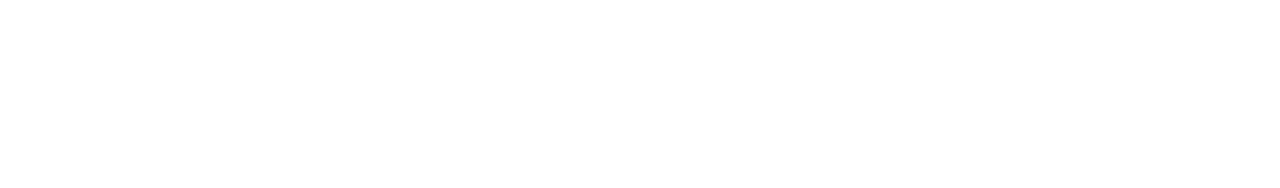
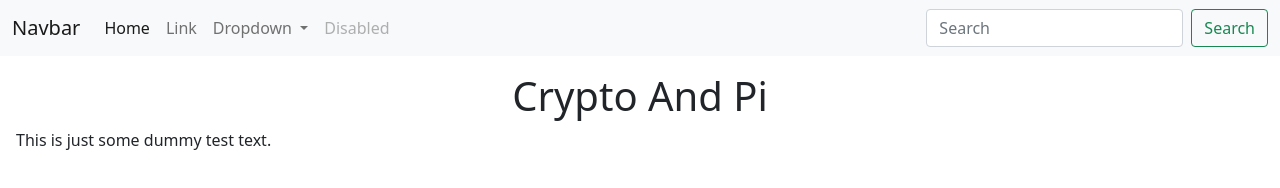
Before and after one commit to Grantrocks/CryptoAndPi, a plain HTML site: page index.html in a window 1280 px wide. Drawn offline with Linux system fonts and the light colour scheme.

Commit message:
added some more stuff

```diff
--- a/index.html
+++ b/index.html
@@ -2,6 +2,51 @@
 <html>
   <head>
     <title>Crypto And Pi - The Best Crypto Faucet</title>
-    <link type="stylesheet" href="/bootstrap/bootstrap.min.js">
+    <link rel="stylesheet" href="/bootstrap/css/bootstrap.min.css">
+    <link rel="stylesheet" href="/resources/css/main.css">
   </head>
+  <body>
+    <nav class="navbar navbar-expand-lg navbar-light bg-light">
+    <div class="container-fluid">
+      <a class="navbar-brand" href="#">Navbar</a>
+      <button class="navbar-toggler" type="button" data-bs-toggle="collapse" data-bs-target="#navbarSupportedContent" aria-controls="navbarSupportedContent" aria-expanded="false" aria-label="Toggle navigation">
+        <span class="navbar-toggler-icon"></span>
+      </button>
+      <div class="collapse navbar-collapse" id="navbarSupportedContent">
+        <ul class="navbar-nav me-auto mb-2 mb-lg-0">
+          <li class="nav-item">
+            <a class="nav-link active" aria-current="page" href="#">Home</a>
+          </li>
+          <li class="nav-item">
+            <a class="nav-link" href="#">Link</a>
+          </li>
+          <li class="nav-item dropdown">
+            <a class="nav-link dropdown-toggle" href="#" id="navbarDropdown" role="button" data-bs-toggle="dropdown" aria-expanded="false">
+              Dropdown
+            </a>
+            <ul class="dropdown-menu" aria-labelledby="navbarDropdown">
+              <li><a class="dropdown-item" href="#">Action</a></li>
+              <li><a class="dropdown-item" href="#">Another action</a></li>
+              <li><hr class="dropdown-divider"></li>
+              <li><a class="dropdown-item" href="#">Something else here</a></li>
+            </ul>
+          </li>
+          <li class="nav-item">
+            <a class="nav-link disabled" href="#" tabindex="-1" aria-disabled="true">Disabled</a>
+          </li>
+        </ul>
+        <form class="d-flex">
+          <input class="form-control me-2" type="search" placeholder="Search" aria-label="Search">
+          <button class="btn btn-outline-success" type="submit">Search</button>
+        </form>
+      </div>
+    </div>
+  </nav>
+  <div class="main-content">
+  <h1 class="text-center">Crypto And Pi</h1>
+  <div class="text-right"><p>This is just some dummy test text.</p></div>
+  </div>
+  <script src="/bootstrap/js/bootsrap.min.js"></script>
+  <script src="/bootstrap/js/bootstrap.bundle.min.js"></script>
+  </body>
 </html>
--- /dev/null
+++ b/resources/css/main.css
@@ -0,0 +1,4 @@
+.main-content{
+  margin: 10px;
+  padding: 6px;
+}
```
Also changed, not shown: resources/fonts/Ubuntu/UFL.txt (added), resources/fonts/Ubuntu/Ubuntu-Bold.ttf (added), resources/fonts/Ubuntu/Ubuntu-BoldItalic.ttf (added), resources/fonts/Ubuntu/Ubuntu-Italic.ttf (added), resources/fonts/Ubuntu/Ubuntu-Light.ttf (added), resources/fonts/Ubuntu/Ubuntu-LightItalic.ttf (added), resources/fonts/Ubuntu/Ubuntu-Medium.ttf (added), resources/fonts/Ubuntu/Ubuntu-MediumItalic.ttf (added), resources/fonts/Ubuntu/Ubuntu-Regular.ttf (added).
